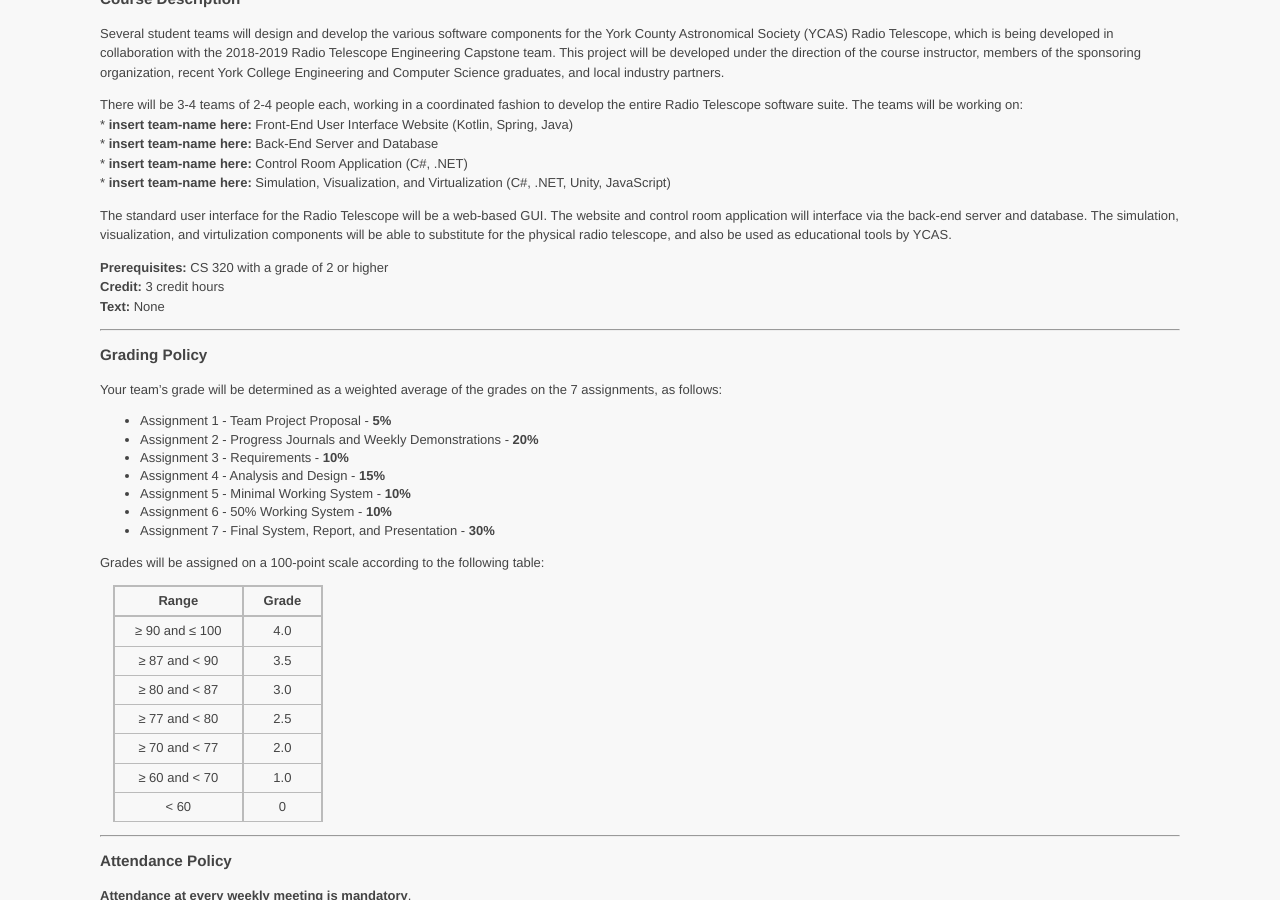
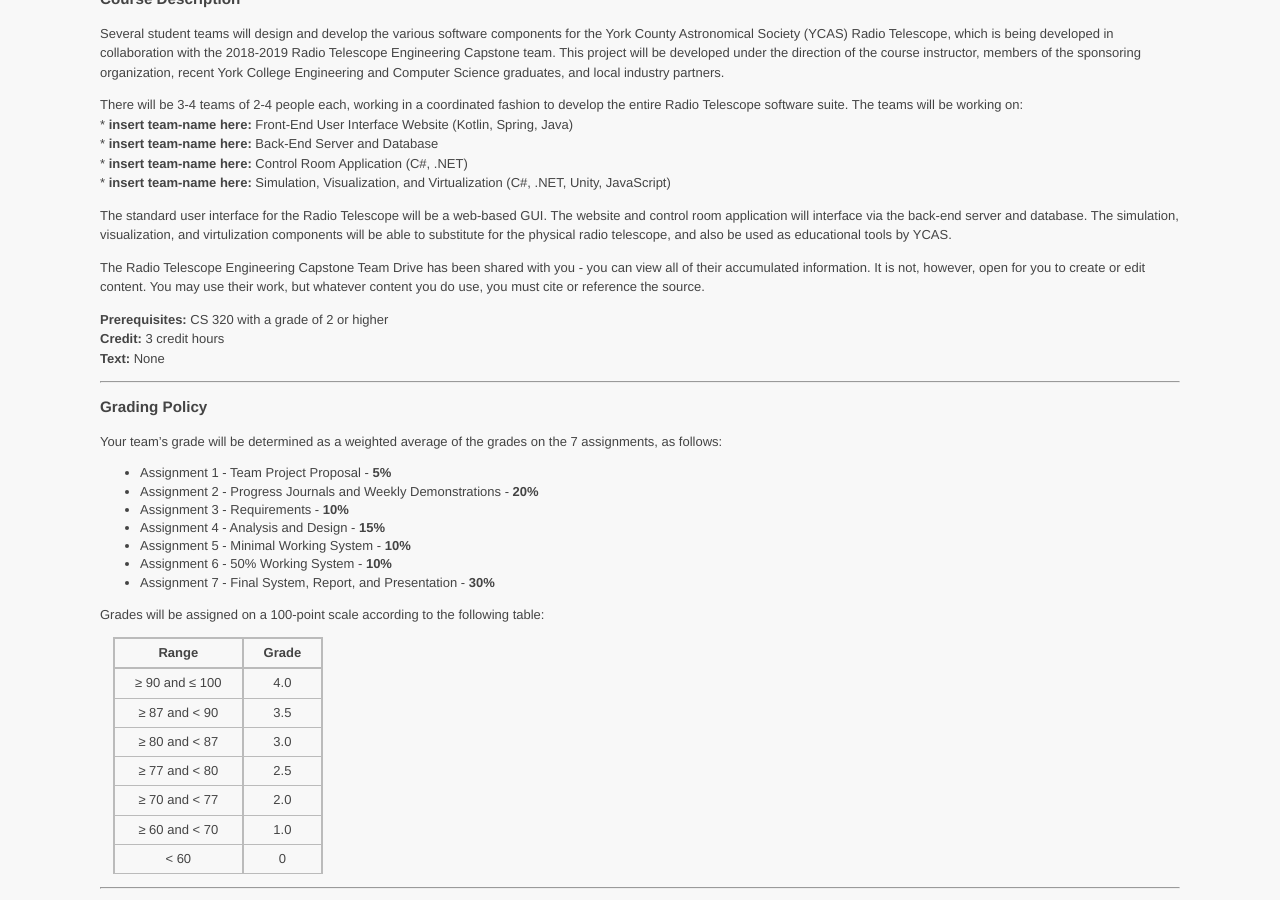
Before and after one commit to ycpcs/cs481-fall2018-102-RT, a Jekyll site: the page built from syllabus.md, in a window 1280 px wide and 900 px high, scrolled down 521 px. Built offline with Jekyll 4.4.1, drawn with Linux system fonts in a browser that asks for light colours.

Commit message:
added Capstone Team Drive

```diff
--- a/syllabus.md
+++ b/syllabus.md
@@ -48,6 +48,8 @@ There will be 3-4 teams of 2-4 people each, working in a coordinated fashion to
 	* **insert team-name here:** Simulation, Visualization, and Virtualization (C#, .NET, Unity, JavaScript)<br>
 
 The standard user interface for the Radio Telescope will be a web-based GUI.  The website and control room application will interface via the back-end server and database.  The simulation, visualization, and virtulization components will be able to substitute for the physical radio telescope, and also be used as educational tools by YCAS.
+
+The Radio Telescope Engineering Capstone Team Drive has been shared with you - you can view all of their accumulated information.  It is not, however, open for you to create or edit content.  You may use their work, but whatever content you do use, you must cite or reference the source.
 
 **Prerequisites:**  CS 320 with a grade of 2 or higher<br>
 **Credit:**		3 credit hours<br>
```
